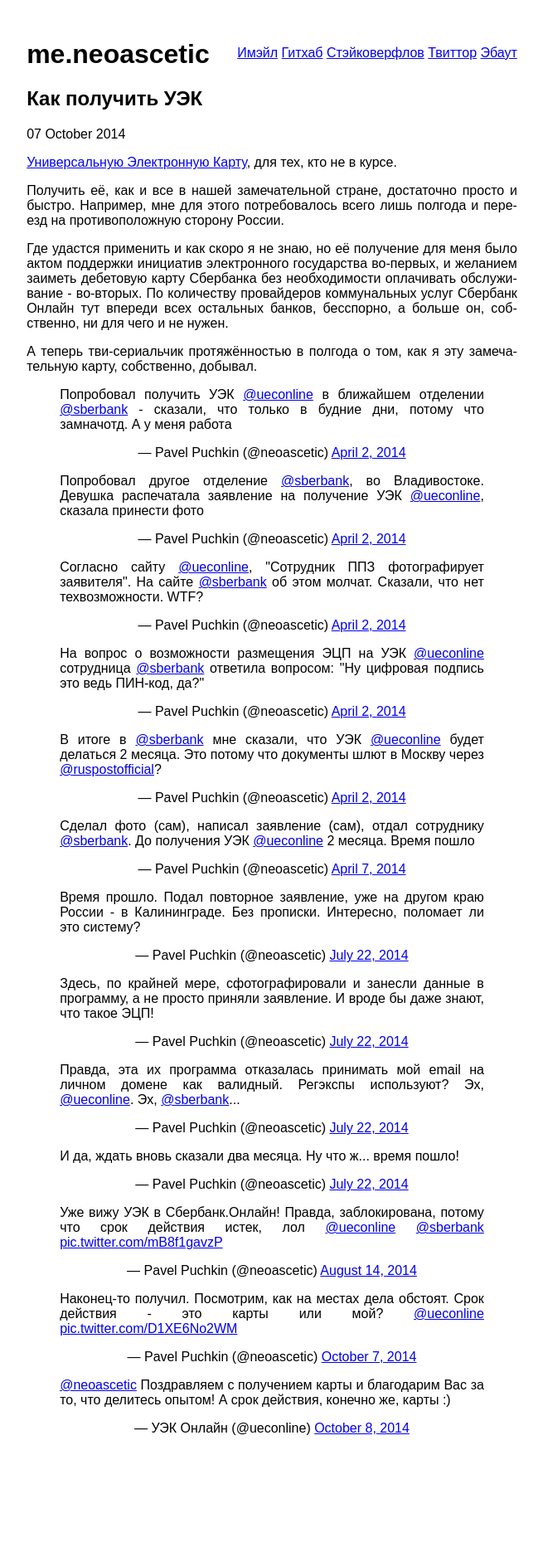
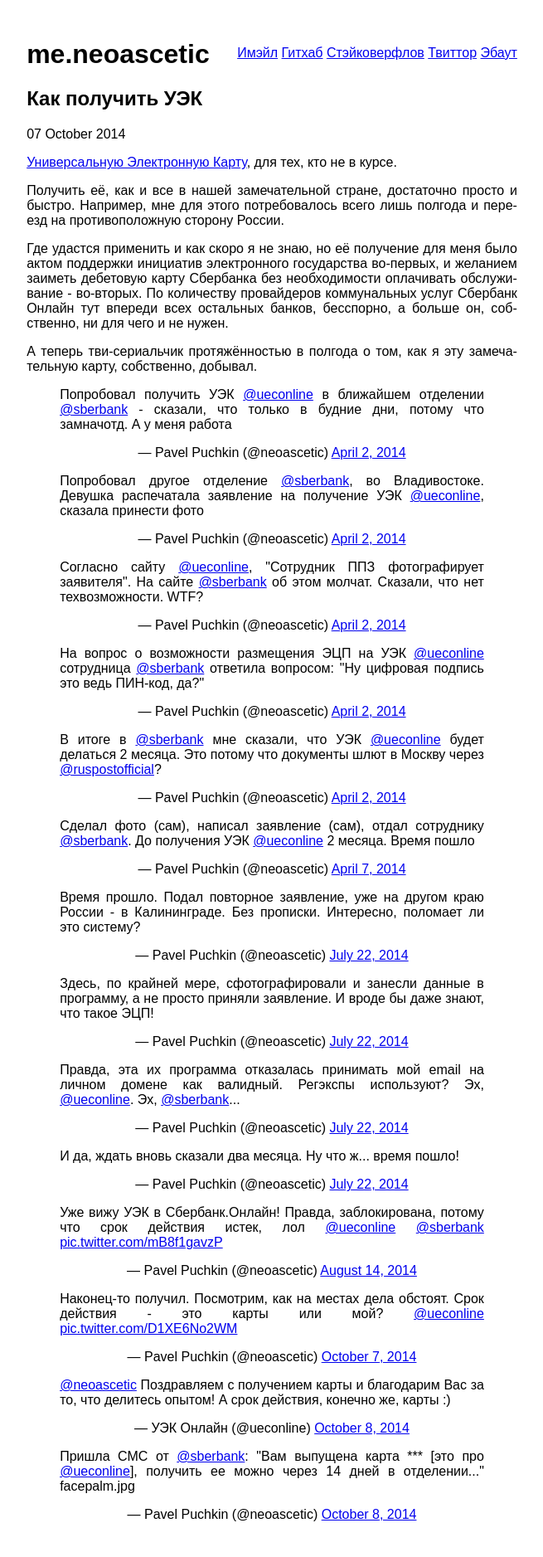
Before and after one commit to hacknug/iguides, a Jekyll site: the page built from _posts/2014-10-07-uecard.md, in a window 1280 px wide. Shown: the whole page at 83% size, without its empty margins (312-967 px from the left). Built offline with Jekyll 4.4.1, drawn with Linux system fonts in a browser that asks for light colours; Markdown is read by kramdown in place of the engine named in the settings; comment, search, counter and statistics services are not loaded; a style sheet for code colours, icons or effects is not loaded; before the commit the page ends 1773 px from its top, so only the background shows below that.

Commit message:
Sberbank's SMS

```diff
--- a/_posts/2014-10-07-uecard.md
+++ b/_posts/2014-10-07-uecard.md
@@ -31,6 +31,7 @@
 <blockquote class="twitter-tweet" align="center" data-conversation="none" lang="en"><p>Уже вижу УЭК в Сбербанк.Онлайн! Правда, заблокирована, потому что срок действия истек, лол&#10;<a href="https://twitter.com/ueconline">@ueconline</a> <a href="https://twitter.com/sberbank">@sberbank</a> <a href="http://t.co/mB8f1gavzP">pic.twitter.com/mB8f1gavzP</a></p>&mdash; Pavel Puchkin (@neoascetic) <a href="https://twitter.com/neoascetic/status/499984122480427008">August 14, 2014</a></blockquote>
 <blockquote class="twitter-tweet" align="center" data-conversation="none" lang="en"><p>Наконец-то получил. Посмотрим, как на местах дела обстоят.&#10;Срок действия - это карты или мой?&#10;<a href="https://twitter.com/ueconline">@ueconline</a> <a href="http://t.co/D1XE6No2WM">pic.twitter.com/D1XE6No2WM</a></p>&mdash; Pavel Puchkin (@neoascetic) <a href="https://twitter.com/neoascetic/status/519551109330120704">October 7, 2014</a></blockquote>
 <blockquote class="twitter-tweet" align="center" data-conversation="none" lang="en"><p><a href="https://twitter.com/neoascetic">@neoascetic</a> Поздравляем с получением карты и благодарим Вас за то, что делитесь опытом! А срок действия, конечно же, карты :)</p>&mdash; УЭК Онлайн (@ueconline) <a href="https://twitter.com/ueconline/status/519756104218071041">October 8, 2014</a></blockquote>
+<blockquote class="twitter-tweet" align="center" data-conversation="none" lang="en"><p>Пришла СМС от <a href="https://twitter.com/sberbank">@sberbank</a>: &quot;Вам выпущена карта *** [это про <a href="https://twitter.com/ueconline">@ueconline</a>], получить ее можно через 14 дней в отделении...&quot;&#10;facepalm.jpg</p>&mdash; Pavel Puchkin (@neoascetic) <a href="https://twitter.com/neoascetic/status/519765560666505218">October 8, 2014</a></blockquote>
 
 <script async src="//platform.twitter.com/widgets.js" charset="utf-8"></script>
 
```
